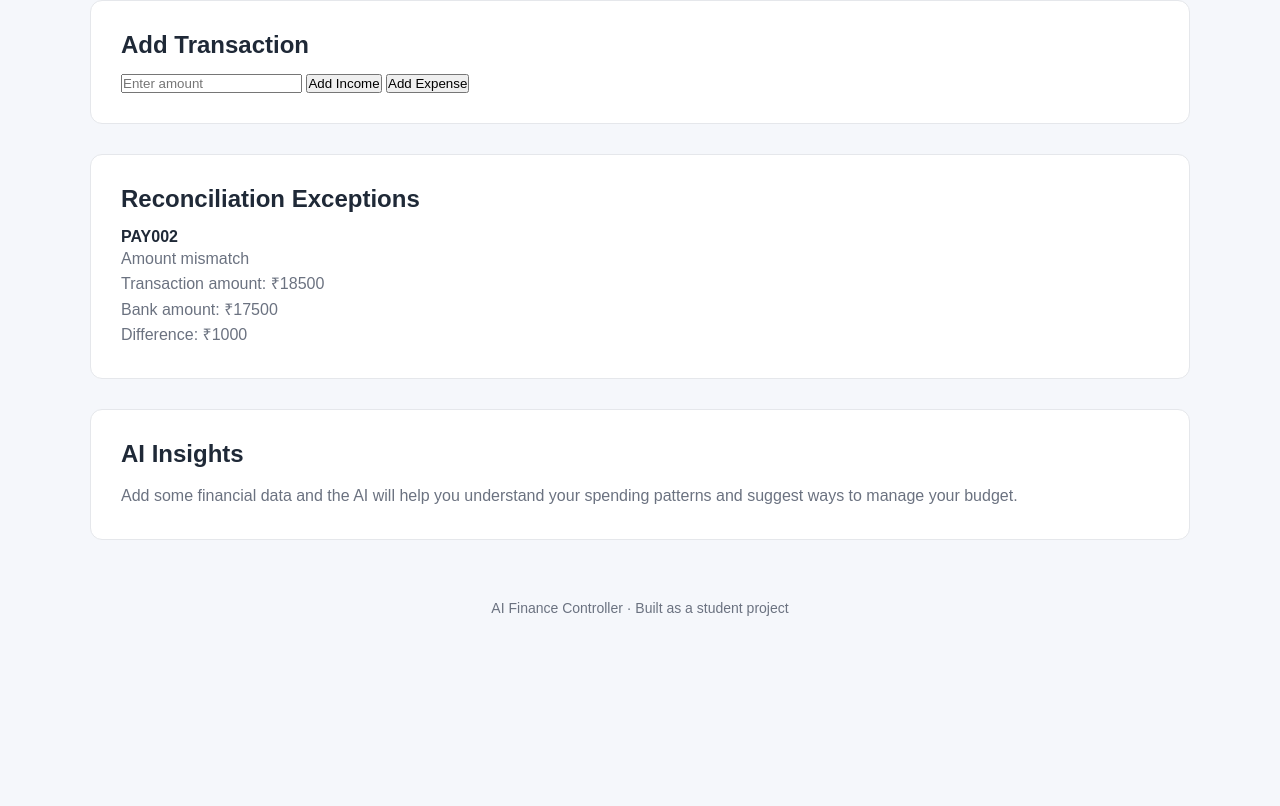
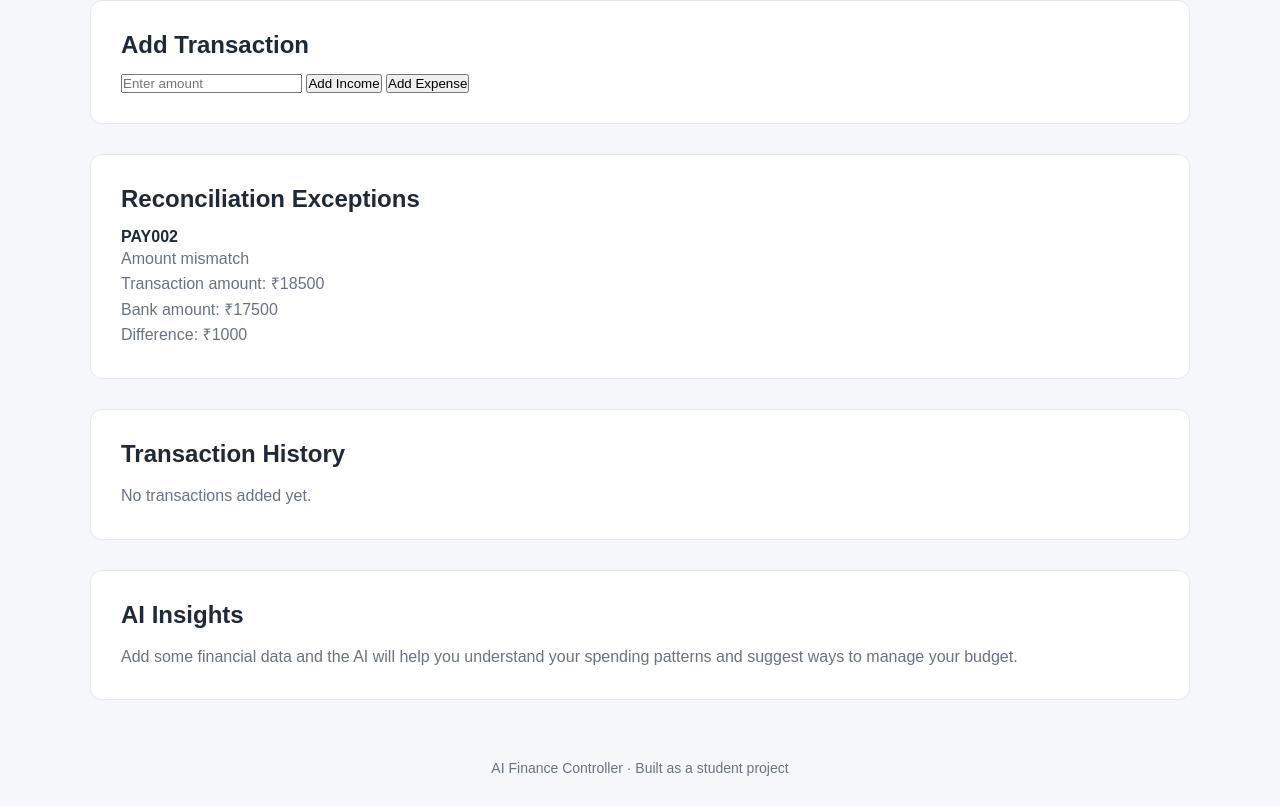
Before and after one commit to supravad1981-spec/ai-finance-controller, a plain HTML site: page index.html in a window 1280 px wide. Shown: the part 914-1720 px from the top of the page. Before the commit the page ends 1560 px from the top, so only its background shows below. Drawn offline with Linux system fonts and the light colour scheme.

Commit message:
Add transaction history section to index.html

```diff
--- a/index.html
+++ b/index.html
@@ -95,6 +95,14 @@
 </section>
 
     <section class="section">
+    <h2>Transaction History</h2>
+
+    <div id="transactionHistory">
+        <p>No transactions added yet.</p>
+    </div>
+</section>
+
+    <section class="section">
         <h2>AI Insights</h2>
         <p>
             Add some financial data and the AI will help you understand
```
